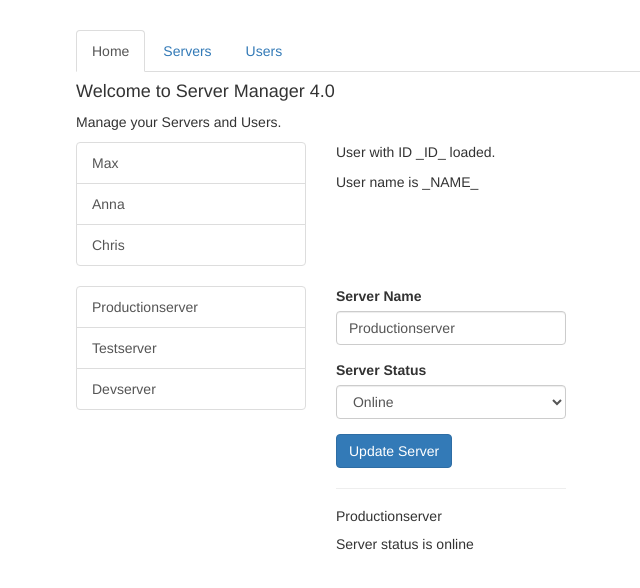
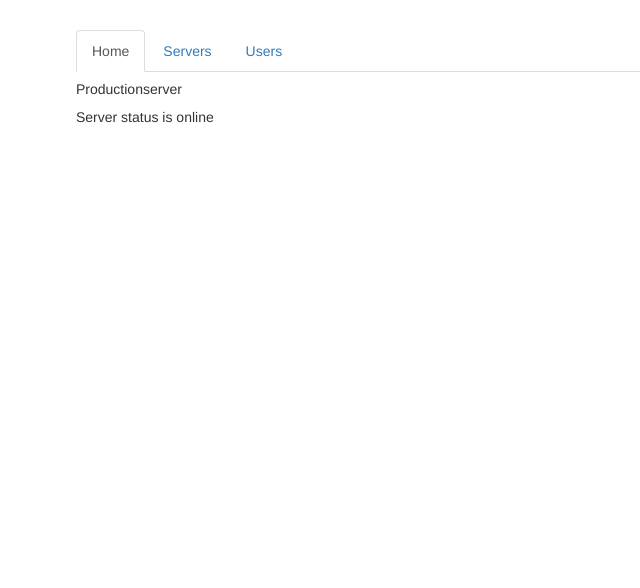
Before and after one commit to kkumarmohit/routing-start, an Angular app: page /servers in a window 1280 px wide. Shown: the top 588 px of the page, without its empty margins (189-829 px from the left). Built offline with nearby package versions, Linux system fonts and the light colour scheme.

Commit message:
using routes through router-outlet directive

```diff
--- a/src/app/app.component.html
+++ b/src/app/app.component.html
@@ -10,17 +10,7 @@
   </div>
   <div class="row">
     <div class="col-xs-12 col-sm-10 col-md-8 col-sm-offset-1 col-md-offset-2">
-      <app-home></app-home>
-    </div>
-  </div>
-  <div class="row">
-    <div class="col-xs-12 col-sm-10 col-md-8 col-sm-offset-1 col-md-offset-2">
-      <app-users></app-users>
-    </div>
-  </div>
-  <div class="row">
-    <div class="col-xs-12 col-sm-10 col-md-8 col-sm-offset-1 col-md-offset-2">
-      <app-servers></app-servers>
+      <router-outlet></router-outlet>
     </div>
   </div>
 </div>
```
